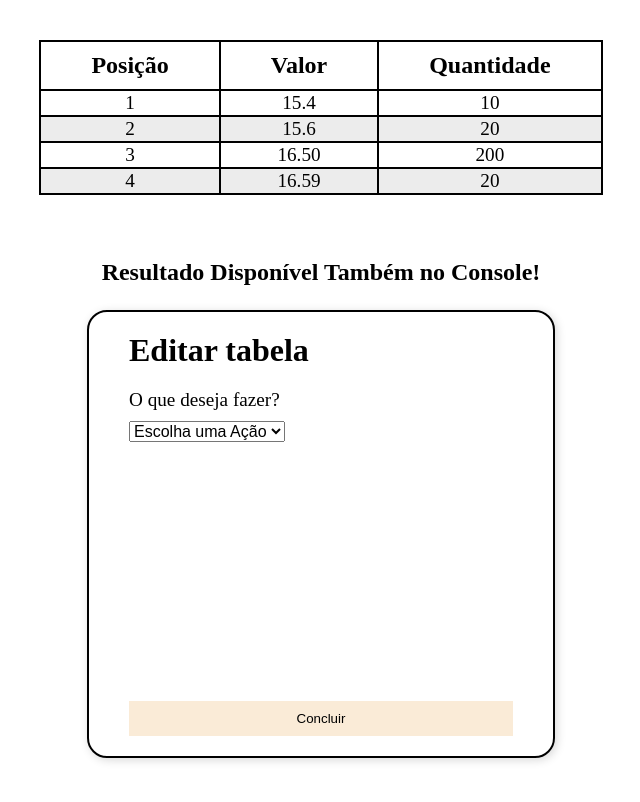
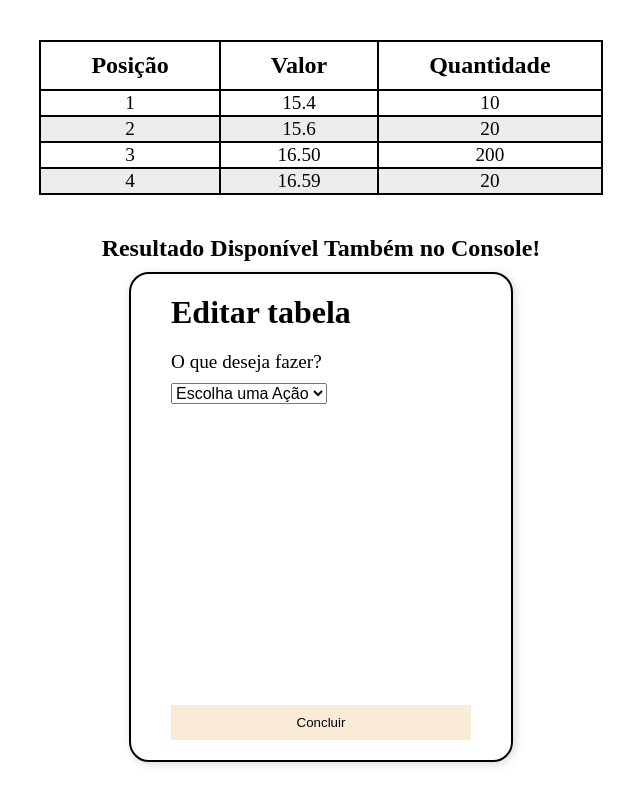
Before and after one commit to ThiagoGois1011/Livro-de-ofertas, a plain HTML site: page index.html in a window 1280 px wide. Shown: the whole page, without its empty margins (319-959 px from the left). Drawn offline with Linux system fonts and the light colour scheme.

Commit message:
finalizado

```diff
--- a/index.html
+++ b/index.html
@@ -46,8 +46,10 @@
             <input type="number"/>
         </div>
         </div>
-        <span></span>
-        <button>Concluir</button>
+        <div>
+            <span></span>
+            <button>Concluir</button>
+        </div>
     </form>
     </main>
     <script src="script.js"></script>
--- a/script.js
+++ b/script.js
@@ -178,6 +178,8 @@ function ConfiguraFormulario(arrayDados){
                     break;
                 }
             }
+        }else{
+            validacao.innerHTML = "Escolha uma ação!!";
         }
     });
 
--- a/style.css
+++ b/style.css
@@ -5,7 +5,7 @@ body{
 main{
      display: flex;
      flex-direction: column;
-     height: 100vh;
+     height: 100%;
 }
 
 .tabela{
@@ -35,24 +35,35 @@ main{
     font-size: 1.5em;
     font-weight: bold;
     text-align: center;
+    margin: 0 0 10px;
 }
 
 .form{
     align-self: center;
     display: inline-block;
     justify-content: stretch;
-    min-height: 50%;
+    min-height: 490px;
+    max-height: 490px;
+    box-sizing: border-box;
     padding: 20px 40px;
     width: 30%;
     border: 2px solid #000000;
     border-radius: 20px;
     box-shadow: 2px 2px 10px #d8d8d8;
+    display: grid;
+    grid-template-rows: repeat(4, 1fr);
+    margin-bottom: 40px;
+}
+
+.form div:first-child{
+    grid-row: 1 / span 3;
+}
+
+.form > div:last-child{
+    grid-row: 4/ 5;
     display: flex;
     flex-direction: column;
-}
-
-.form div{
-    flex-grow: 1;
+    justify-content: flex-end;
 }
 
 h1{
@@ -85,6 +96,7 @@ button{
     border: none;
     padding: 10px 20px;
     background-color: antiquewhite;
+    width: 100%;
 }
 
 button:hover{
```
